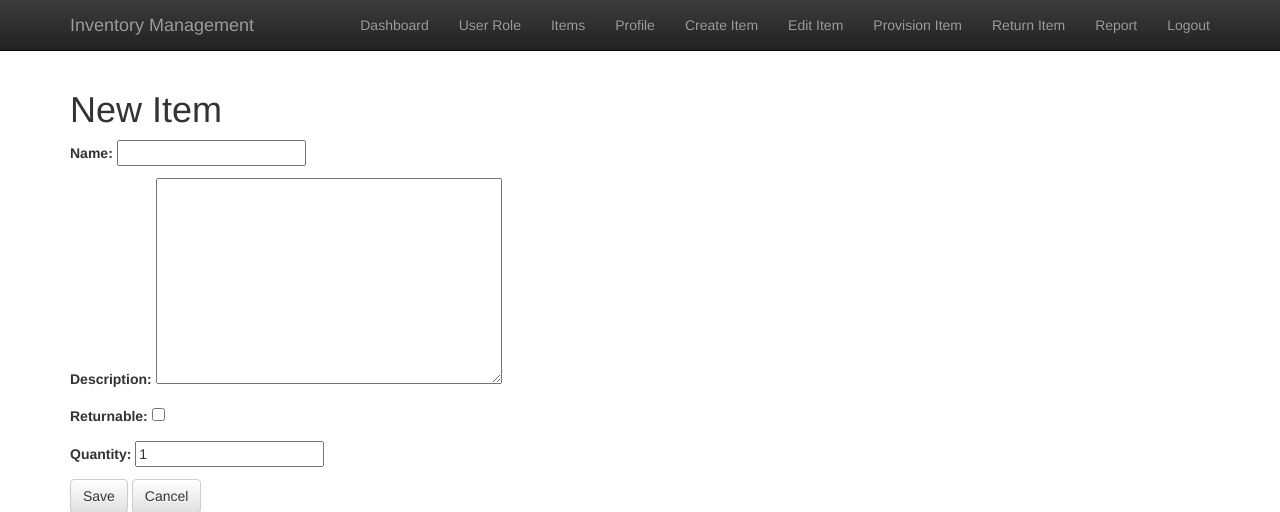
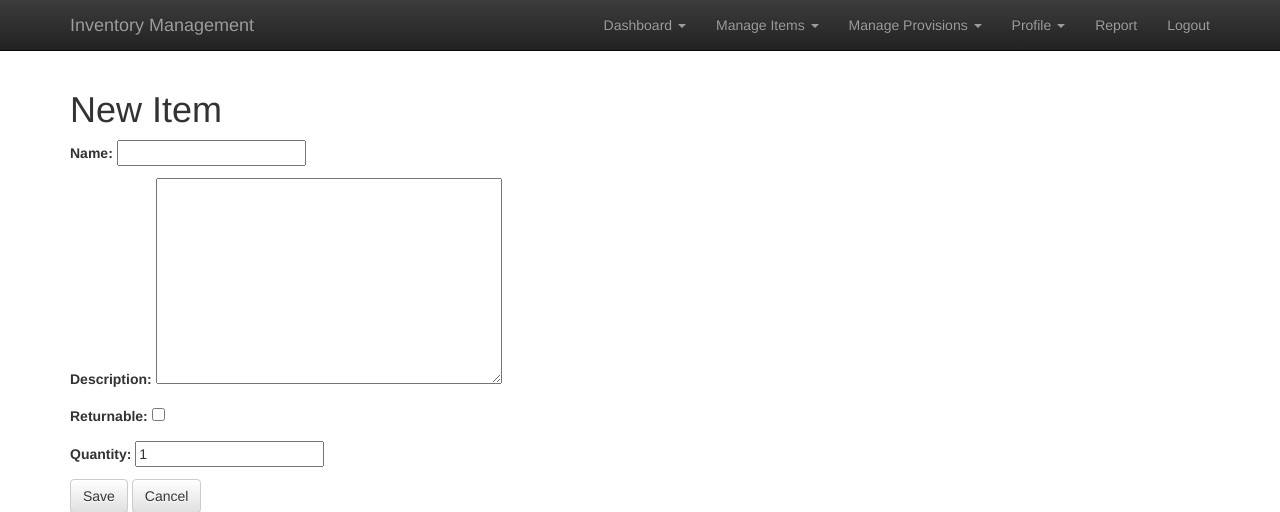
Before and after one commit to illusion1993/django-inventory, a Django app: page /items/add/ in a window 1280 px wide. Shown: the top 512 px of the page. Run offline with Django 3.2, Linux system fonts and the light colour scheme; a user stored in the database is signed in; tables that the repository leaves empty hold one stand-in row (values such as "Sample post"); parts of the project's set-up code (start-up, migrations or seed data) failed here and were passed over; some libraries are stand-ins or nearby versions.

Commit message:
Changed navigation for dashboard switch and created dropdowns in navbar

```diff
--- a/inventory/templates/base.html
+++ b/inventory/templates/base.html
@@ -37,20 +37,56 @@
                 <a class="navbar-brand" href="{% if request.user.is_authenticated %}{% url 'dashboard' %}{% else %}{% url 'login' %}{% endif %}">Inventory Management</a>
             </div>
             {% if request.user.is_authenticated %}
+
             <ul class="nav navbar-nav navbar-right">
-                <li><a href="{% url 'dashboard' %}">Dashboard</a></li>
-                <li><a href="{% url 'dashboard' %}?user=True">User Role</a></li>
-                <li><a href="{% url 'items_list' %}">Items</a></li>
-                <li><a href="{% url 'profile' %}">Profile</a></li>
-
-                {% if request.user.is_admin %}
-                <li><a href="{% url 'add_item' %}">Create Item</a></li>
-                <li><a href="{% url 'edit_item_list' %}">Edit Item</a></li>
-                <li><a href="{% url 'provision_item' %}">Provision Item</a></li>
-                <li><a href="{% url 'provision_list' %}">Return Item</a></li>
-                <li><a href="{% url 'report' %}">Report</a></li>
+                {% if not request.user.is_admin %}
+                    <li><a href="{% url 'dashboard' %}">Dashboard</a></li>
+                    <li><a href="{% url 'items_list' %}">Items List</a></li>
+                    <li><a href="{% url 'request_item' %}">Request Item</a></li>
+                    <li class="dropdown">
+                        <a class="dropdown-toggle" data-toggle="dropdown" href="#">Profile
+                        <span class="caret"></span></a>
+                        <ul class="dropdown-menu">
+                            <li><a href="{% url 'profile' %}">View Profile</a></li>
+                            <li><a href="{% url 'edit_profile' %}">Edit Profile</a></li>
+                        </ul>
+                    </li>
                 {% else %}
-                <li><a href="{% url 'request_item' %}">Request Item</a></li>
+                    <li class="dropdown">
+                        <a class="dropdown-toggle" data-toggle="dropdown" href="#">Dashboard
+                        <span class="caret"></span></a>
+                        <ul class="dropdown-menu">
+                          <li><a href="{% url 'dashboard' %}">Admin Dashboard</a></li>
+                          <li><a href="{% url 'dashboard' %}?user=True">User Dashboard</a></li>
+                        </ul>
+                    </li>
+                    <li class="dropdown">
+                        <a class="dropdown-toggle" data-toggle="dropdown" href="#">Manage Items
+                        <span class="caret"></span></a>
+                        <ul class="dropdown-menu">
+                            <li><a href="{% url 'items_list' %}">Items List</a></li>
+                            <li><a href="{% url 'add_item' %}">Create Item</a></li>
+                            <li><a href="{% url 'edit_item_list' %}">Edit Item</a></li>
+                        </ul>
+                    </li>
+                    <li class="dropdown">
+                        <a class="dropdown-toggle" data-toggle="dropdown" href="#">Manage Provisions
+                        <span class="caret"></span></a>
+                        <ul class="dropdown-menu">
+                            <li><a href="{% url 'provision_item' %}">Provision Item</a></li>
+                            <li><a href="{% url 'provision_list' %}">Return Item</a></li>
+                            <li><a href="{% url 'request_item' %}">Request Item</a></li>
+                        </ul>
+                    </li>
+                    <li class="dropdown">
+                        <a class="dropdown-toggle" data-toggle="dropdown" href="#">Profile
+                        <span class="caret"></span></a>
+                        <ul class="dropdown-menu">
+                            <li><a href="{% url 'profile' %}">View Profile</a></li>
+                            <li><a href="{% url 'edit_profile' %}">Edit Profile</a></li>
+                        </ul>
+                    </li>
+                    <li><a href="{% url 'report' %}">Report</a></li>
                 {% endif %}
                 <li><a href="{% url 'logout' %}">Logout</a></li>
             </ul>
```
